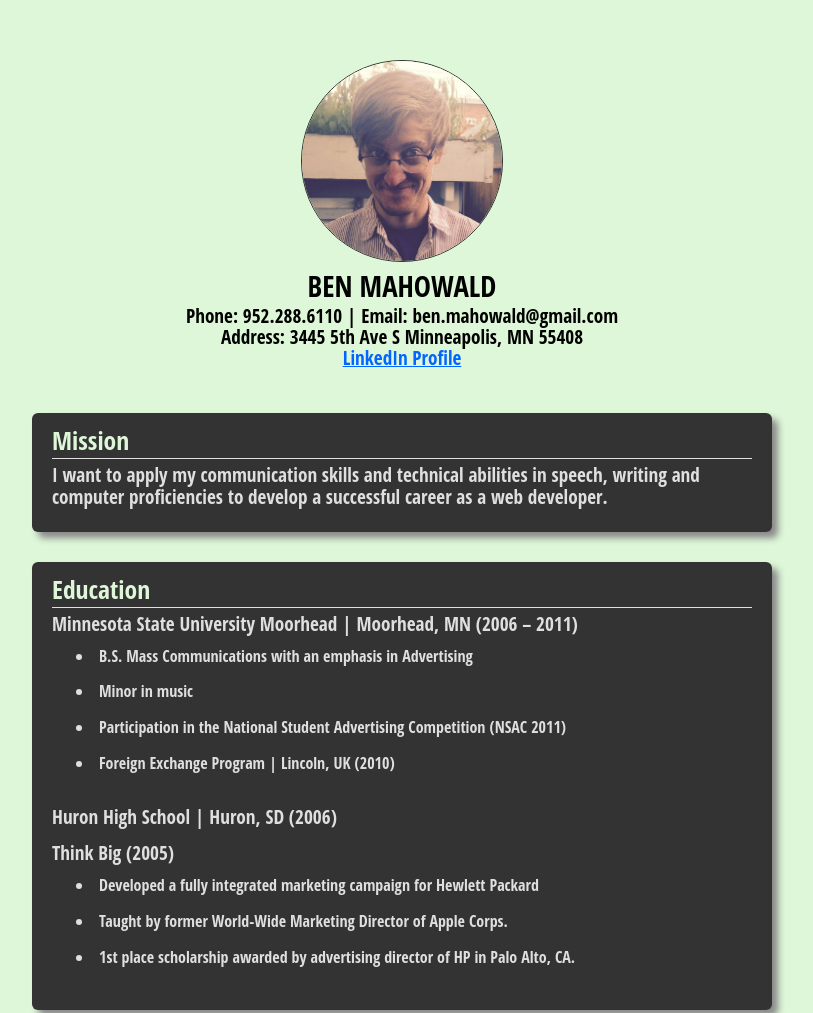
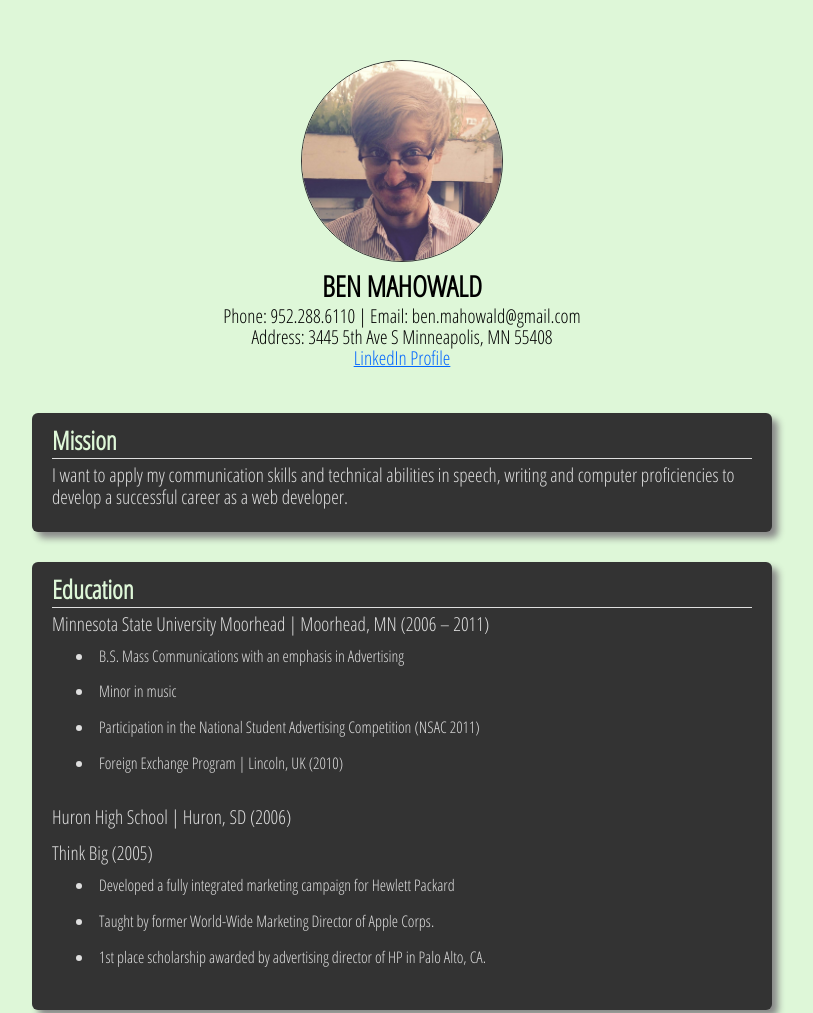
Before and after one commit to benmahowald/benmahowald.github.io, a plain HTML site: page index.html in a window 1280 px wide. Shown: the top 1013 px of the page, without its empty margins (238-1051 px from the left). Drawn offline with Linux system fonts and the light colour scheme.

Commit message:
Update index.html

```diff
--- a/index.html
+++ b/index.html
@@ -3,6 +3,7 @@
 <meta charset="utf-8">
 <title>Resume</title>
 <link rel="stylesheet" href="style.css">
+<link href='https://fonts.googleapis.com/css?family=Open+Sans+Condensed:300' rel='stylesheet' type='text/css'>
 </head>
 <body>
 <header>
```
